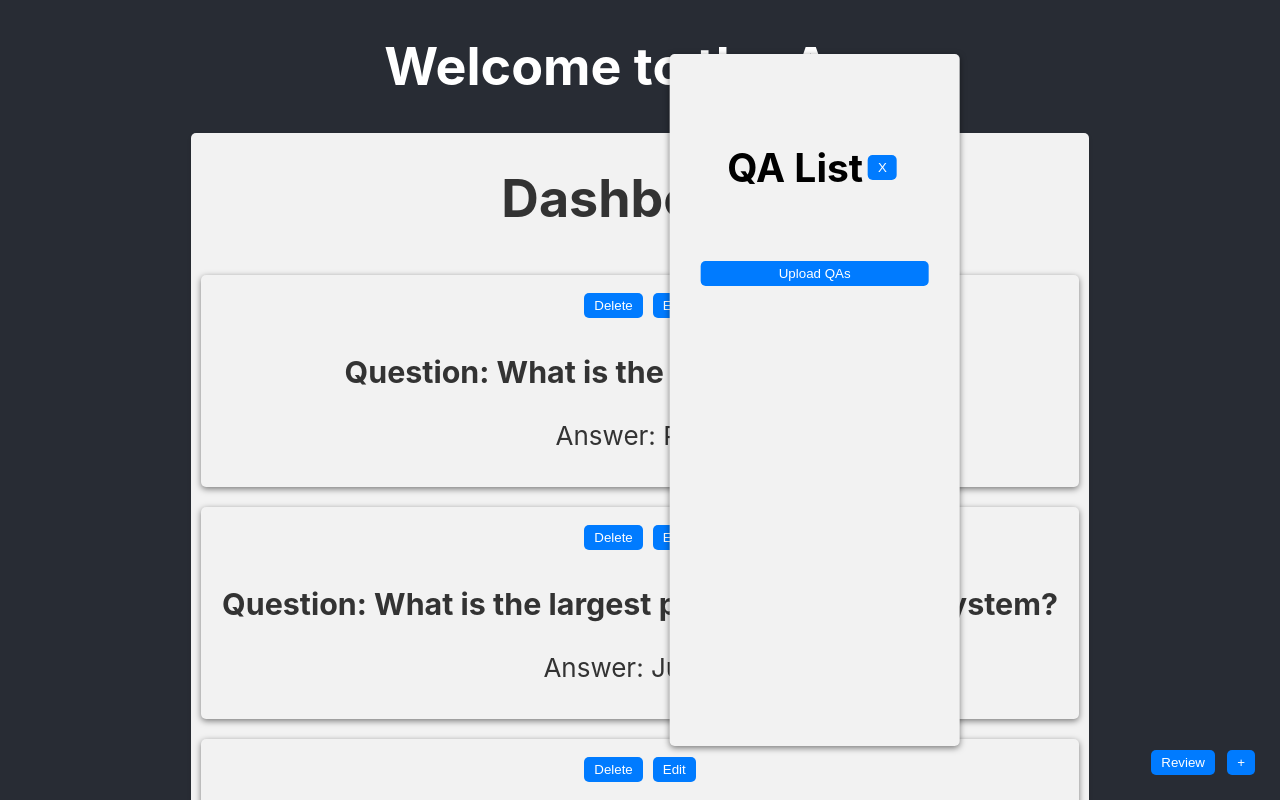
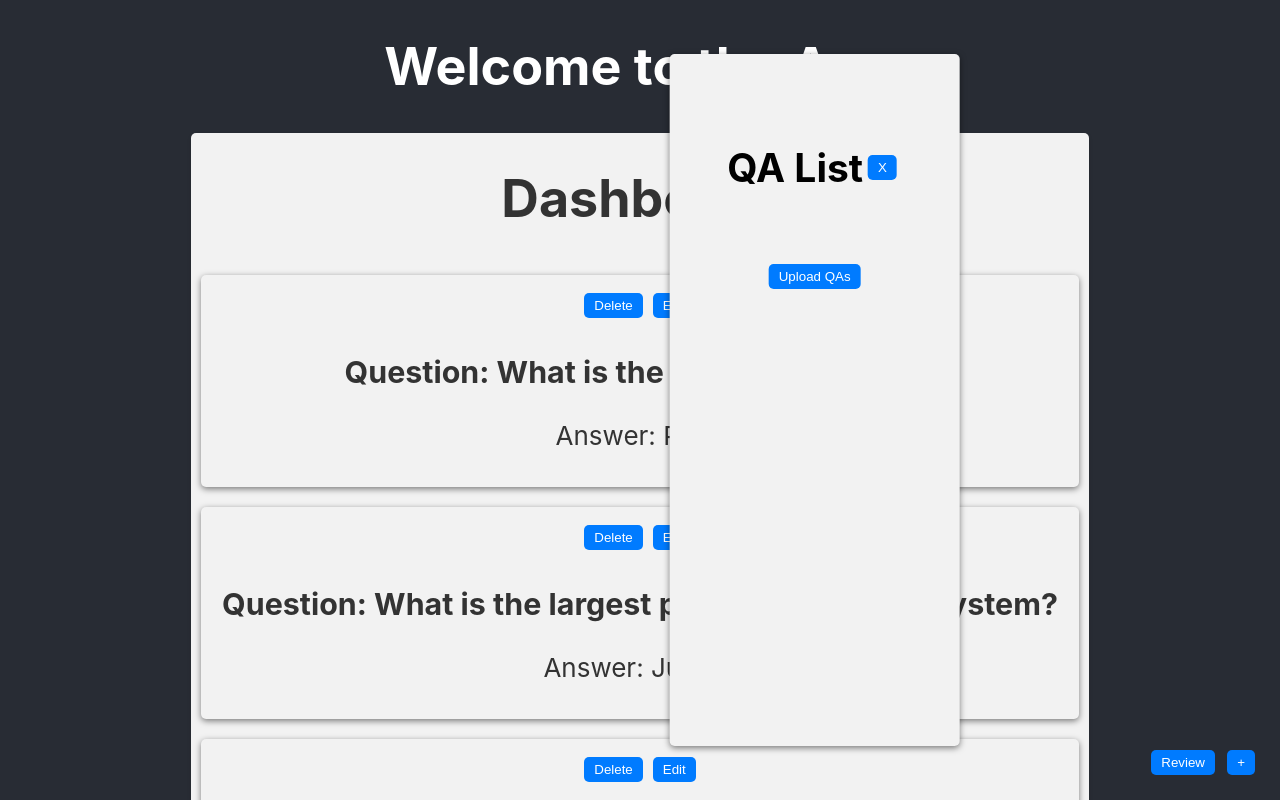
Before and after one commit to Akatsuki49/PESU_Chatbot_Admin_App, a React (Create React App) app: page /home in a window 1280 px wide. Both pictures are taken after a click on the button "Review". Shown: the top 800 px of the page. Built offline with nearby package versions, Linux system fonts and the light colour scheme.

Commit message:
checkbox added + upload QAs working CTA

```diff
--- /dev/null
+++ b/src/components/QA_ReviewCardTile.jsx
@@ -0,0 +1,20 @@
+import React from 'react';
+import Card from './Card';
+import './styles/QA_ReviewCardTile.css';
+
+const QA_ReviewCardTile = ({ card, addToList }) => {
+  return (
+    <div className="QA_ReviewCardTile">
+      <label id={card.id} hidden></label>
+      <Card key={card.id} card={card} isEditable={false} />
+      <input
+        type="checkbox"
+        id={card.id}
+        name={card.id}
+        onChange={() => addToList(card)}
+      />
+    </div>
+  );
+};
+
+export default QA_ReviewCardTile;
--- a/src/components/QA_ReviewList.jsx
+++ b/src/components/QA_ReviewList.jsx
@@ -1,15 +1,24 @@
-import React from 'react';
+import React, { useState } from 'react';
 // import QA_ReviewCards from '../MockData/QA_ReviewCards.json';
 import Card from './Card';
 import './styles/QA_ReviewList.css';
 import { useContext } from 'react';
 import { QAContext } from '../context/QAContextProvider';
+import QA_ReviewCardTile from './QA_ReviewCardTile';
+import { set } from 'react-hook-form';
 
 const QA_ReviewList = ({ wrapperRef, closeModal }) => {
-  const { qaList } = useContext(QAContext);
+  const { qaList, approveQA } = useContext(QAContext);
+  const [qasToUpload, setQasToUpload] = useState([]);
+
+  const addToList = (qa) => setQasToUpload([...qasToUpload, qa]);
+
+  const handleSubmit = (e) => {
+    e.preventDefault();
+    qasToUpload.forEach((qa) => approveQA(qa.id));
+  };
 
   const finalqaList = qaList.filter((qa) => qa.status === 0);
-  console.log(finalqaList);
 
   return (
     <div className="QAList" ref={wrapperRef}>
@@ -18,10 +27,20 @@ const QA_ReviewList = ({ wrapperRef, closeModal }) => {
         <h2>QA List</h2>
         <button onClick={closeModal}>X</button>
       </div>
-      {Array.from(finalqaList).map((card) => {
-        return <Card key={card.id} card={card} isEditable={false} />;
-      })}
-      <button className="addQA">Upload QAs</button>
+      <form onSubmit={handleSubmit}>
+        {Array.from(finalqaList).map((card) => {
+          return (
+            <QA_ReviewCardTile
+              key={card.id}
+              card={card}
+              addToList={addToList}
+            />
+          );
+        })}
+        <button className="addQA" type="submit">
+          Upload QAs
+        </button>
+      </form>
     </div>
   );
 };
--- /dev/null
+++ b/src/components/styles/QA_ReviewCardTile.css
@@ -0,0 +1,3 @@
+.QA_ReviewCardTile {
+  display: flex;
+}
```
